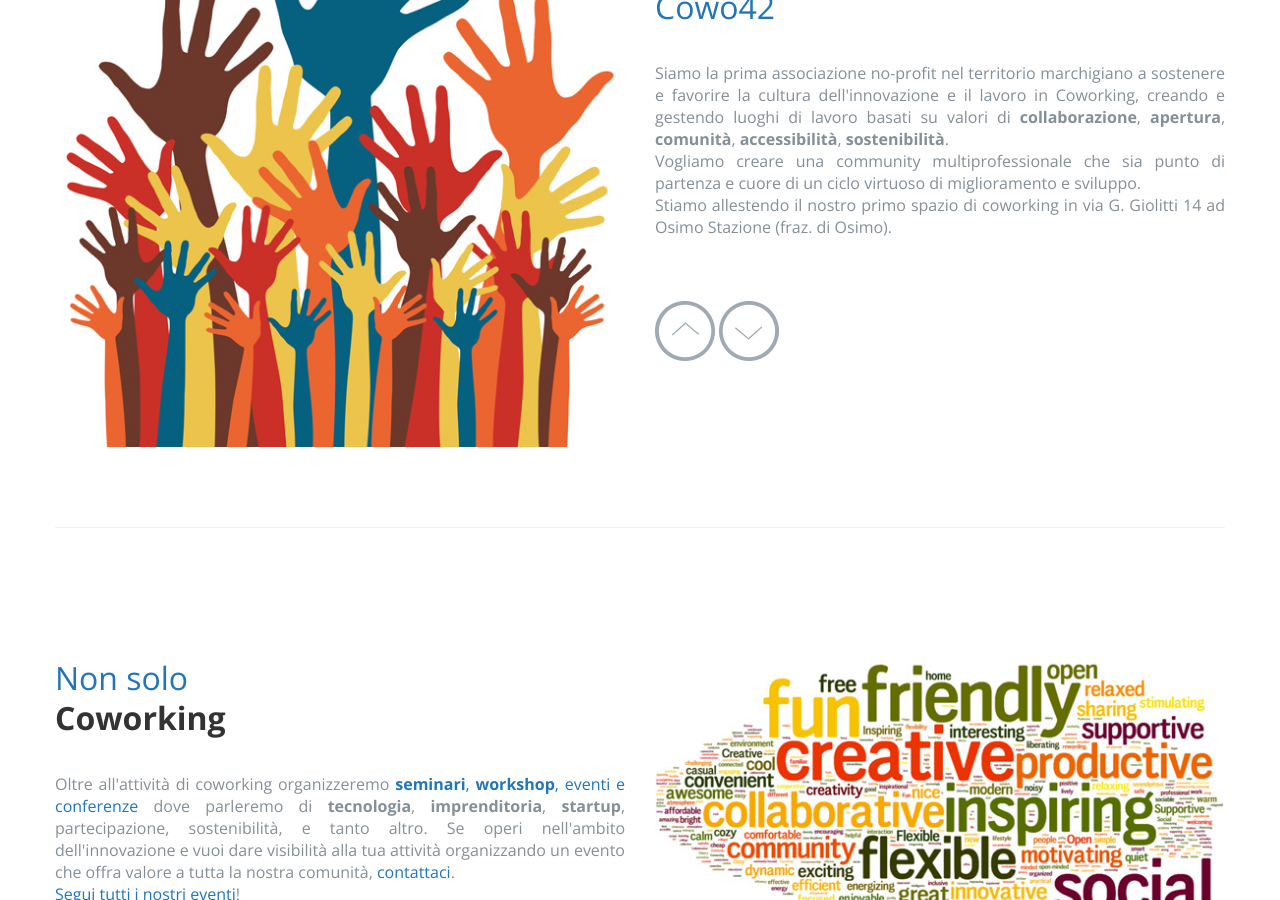
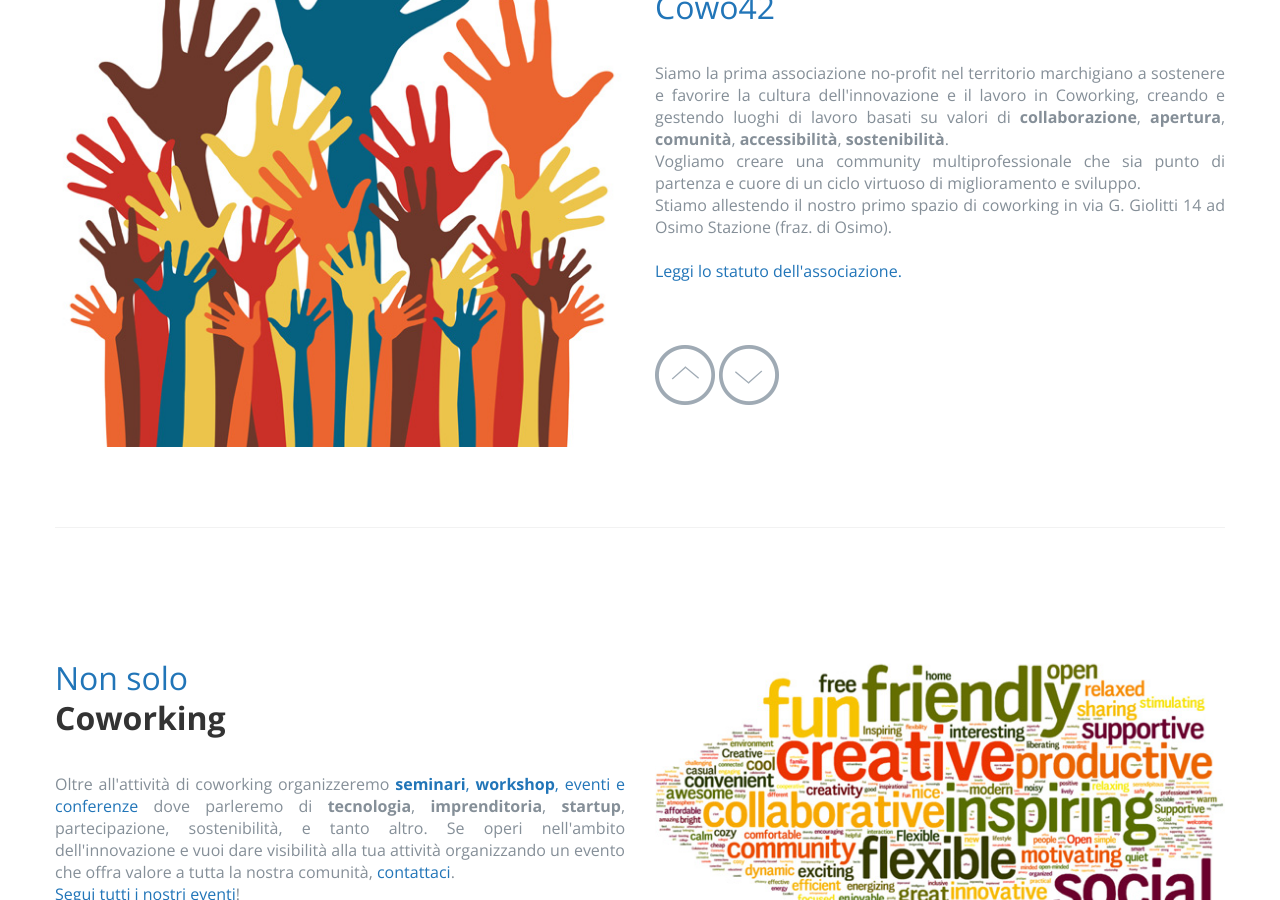
Before and after one commit to Cowo42/cowo42.github.io, a Jekyll site: the page built from index.html, in a window 1280 px wide and 900 px high, scrolled down 832 px. Built offline with Jekyll 4.4.1, drawn with Linux system fonts in a browser that asks for light colours; comment, search, counter and statistics services are not loaded.

Commit message:
Aggiunto link allo statuto

```diff
--- a/index.html
+++ b/index.html
@@ -65,7 +65,9 @@
                     e cuore di un ciclo virtuoso di miglioramento e sviluppo.
                     <br/>
                     Stiamo allestendo il nostro primo spazio di coworking in via G. Giolitti 14
-                    ad Osimo Stazione (fraz. di Osimo).
+                    ad Osimo Stazione (fraz. di Osimo).<br/><br/>
+
+                    <a href="https://docs.google.com/file/d/0B_EelCcfixzPUklIRllkbEk3cEE/edit?usp=sharing" target="_blank">Leggi lo statuto dell'associazione.</a>
                 </p>
                 {% include prevNext.html prev="home" next="feat2" %}
             </div>
```
